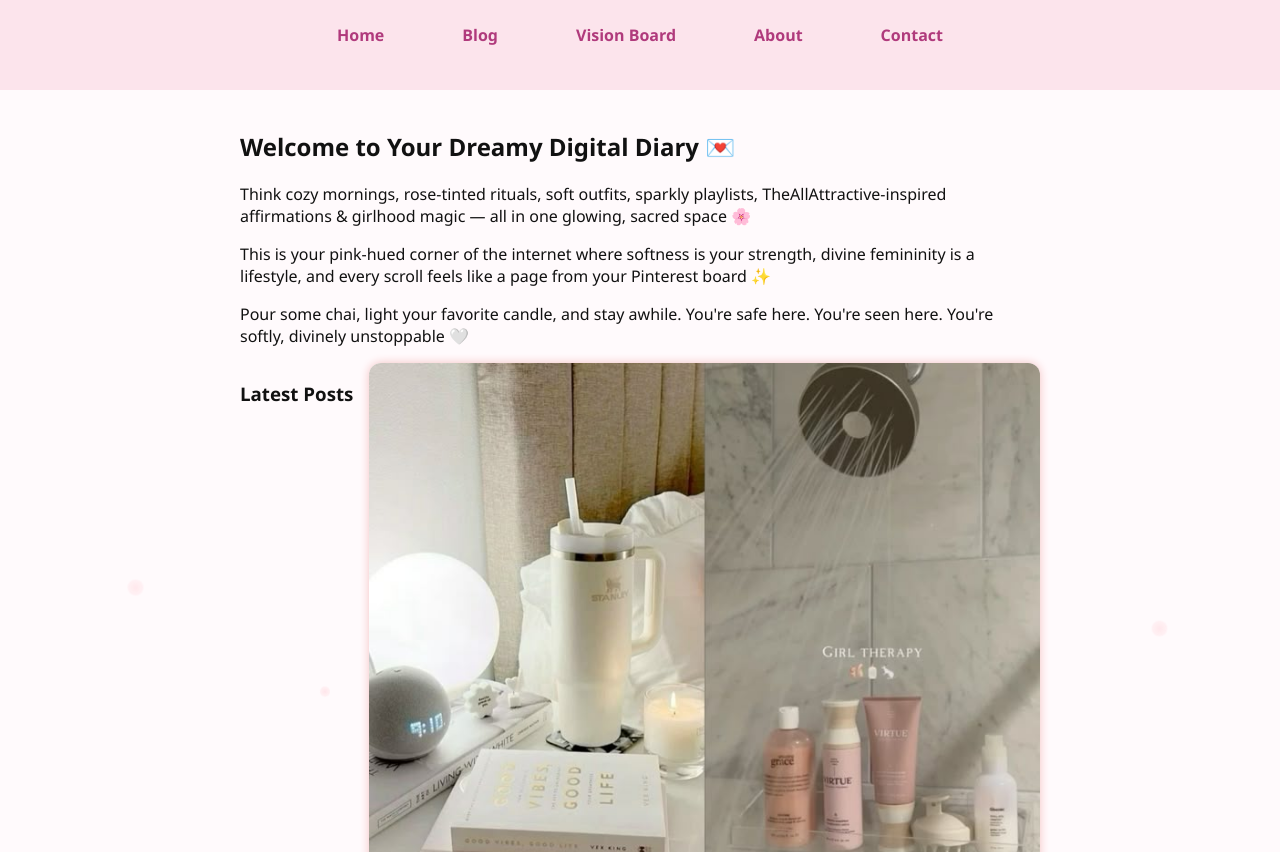
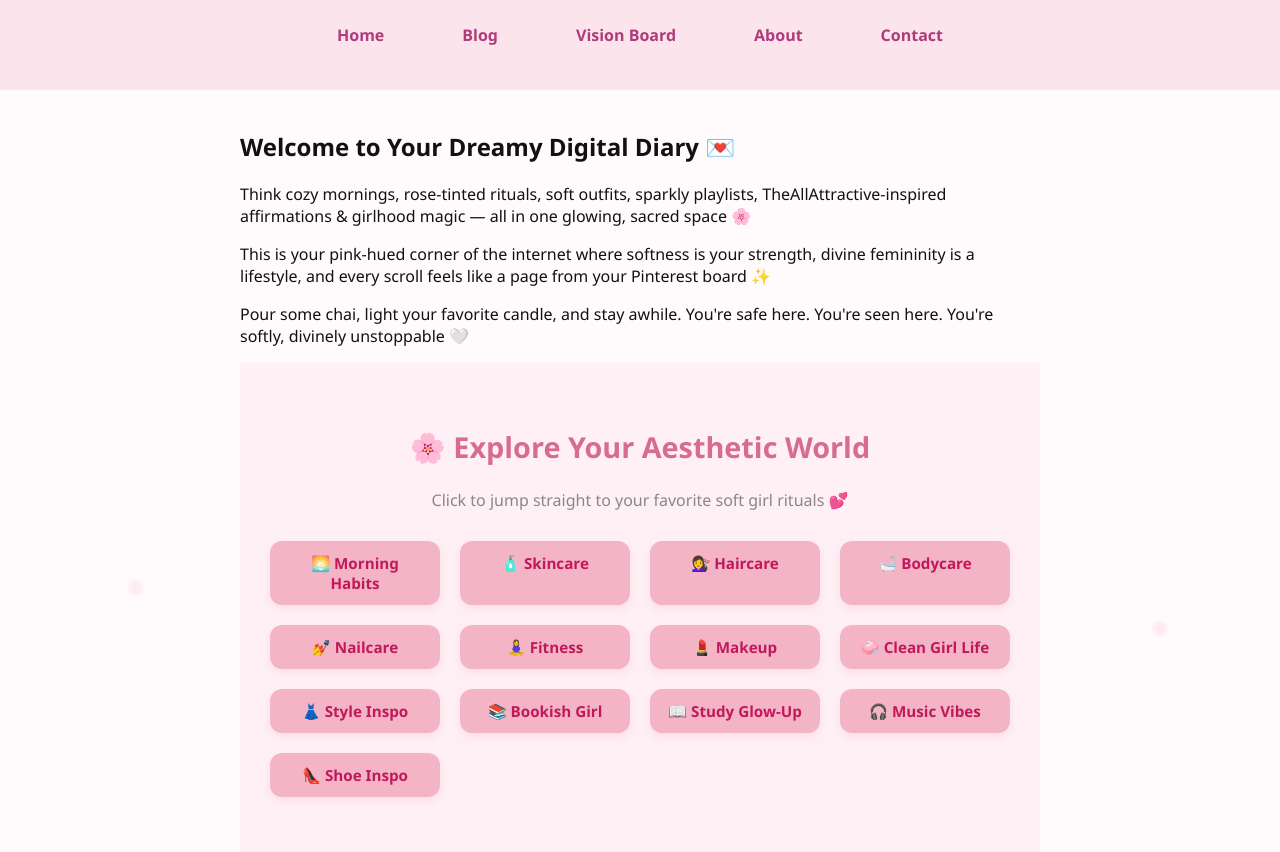
Before and after one commit to AnnyaB/soft-glow-blog, a website: page soft-glow-contact-backend/public/index.html in a window 1280 px wide. Shown: the part 100-952 px from the top of the page. Drawn offline with Linux system fonts and the light colour scheme.

Commit message:
Added navigation links for sections

```diff
--- a/soft-glow-contact-backend/public/css/style.css
+++ b/soft-glow-contact-backend/public/css/style.css
@@ -548,3 +548,22 @@ body.dark-mode #scrollToTopBtn {
   color: #fff;
   box-shadow: 0 4px 8px rgba(194, 24, 91, 0.5);
 }
+
+.nav-card {
+  background: #f3b5c5;
+  color: #fff;
+  font-weight: bold;
+  padding: 12px 16px;
+  border-radius: 12px;
+  text-align: center;
+  text-decoration: none;
+  transition: all 0.3s ease;
+  box-shadow: 0 4px 8px rgba(243, 181, 197, 0.3);
+}
+
+.nav-card:hover {
+  background: #fff;
+  color: #d86b92;
+  border: 1px solid #f3b5c5;
+  transform: scale(1.05);
+}
--- a/soft-glow-contact-backend/public/index.html
+++ b/soft-glow-contact-backend/public/index.html
@@ -41,6 +41,29 @@
   <p>Pour some chai, light your favorite candle, and stay awhile. You're safe here. You're seen here. You're softly, divinely unstoppable 🤍</p>
 </section>
 
+
+ <section id="pinterest-nav" style="padding: 40px 20px; background: #fff0f6;">
+  <h2 style="text-align: center; font-size: 1.8em; color: #d86b92;">🌸 Explore Your Aesthetic World</h2>
+  <p style="text-align: center; color: #888;">Click to jump straight to your favorite soft girl rituals 💕</p>
+
+  <div style="display: grid; grid-template-columns: repeat(auto-fit, minmax(160px, 1fr)); gap: 20px; max-width: 1000px; margin: 30px auto; padding: 0 10px;">
+    <a href="blog.html#softgirl" class="nav-card">🌅 Morning Habits</a>
+    <a href="blog.html#skincare" class="nav-card">🧴 Skincare</a>
+    <a href="blog.html#haircare" class="nav-card">💇‍♀️ Haircare</a>
+    <a href="blog.html#bodycare" class="nav-card">🛁 Bodycare</a>
+    <a href="blog.html#nailcare" class="nav-card">💅 Nailcare</a>
+    <a href="blog.html#fitness" class="nav-card">🧘‍♀️ Fitness</a>
+    <a href="blog.html#makeup" class="nav-card">💄 Makeup</a>
+    <a href="blog.html#cleangirl" class="nav-card">🧼 Clean Girl Life</a>
+    <a href="blog.html#style" class="nav-card">👗 Style Inspo</a>
+    <a href="blog.html#booklover" class="nav-card">📚 Bookish Girl</a>
+    <a href="blog.html#studyglowup" class="nav-card">📖 Study Glow-Up</a>
+    <a href="blog.html#aestheticmusic" class="nav-card">🎧 Music Vibes</a>
+    <a href="blog.html#shoestyle" class="nav-card">👠 Shoe Inspo</a>
+  </div>
+</section>
+
+<hr style="margin: 60px 0; border: 1px dashed #f3b5c5;">
 
     <section class="blog-preview">
       <h3>Latest Posts</h3>
```
